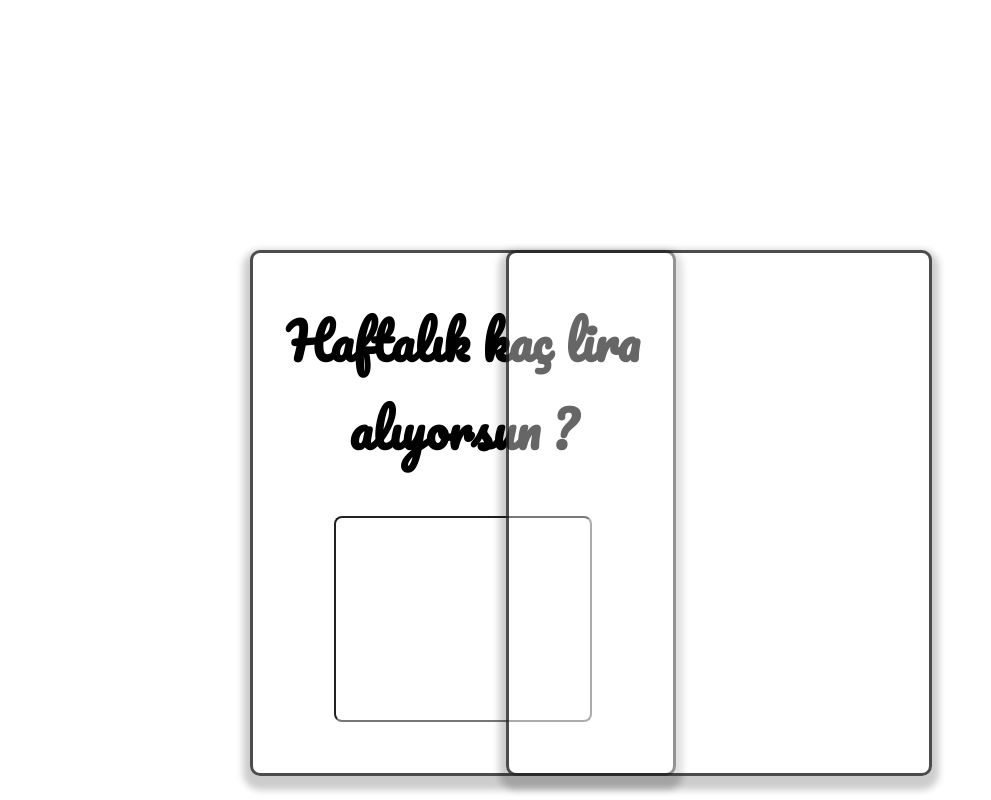
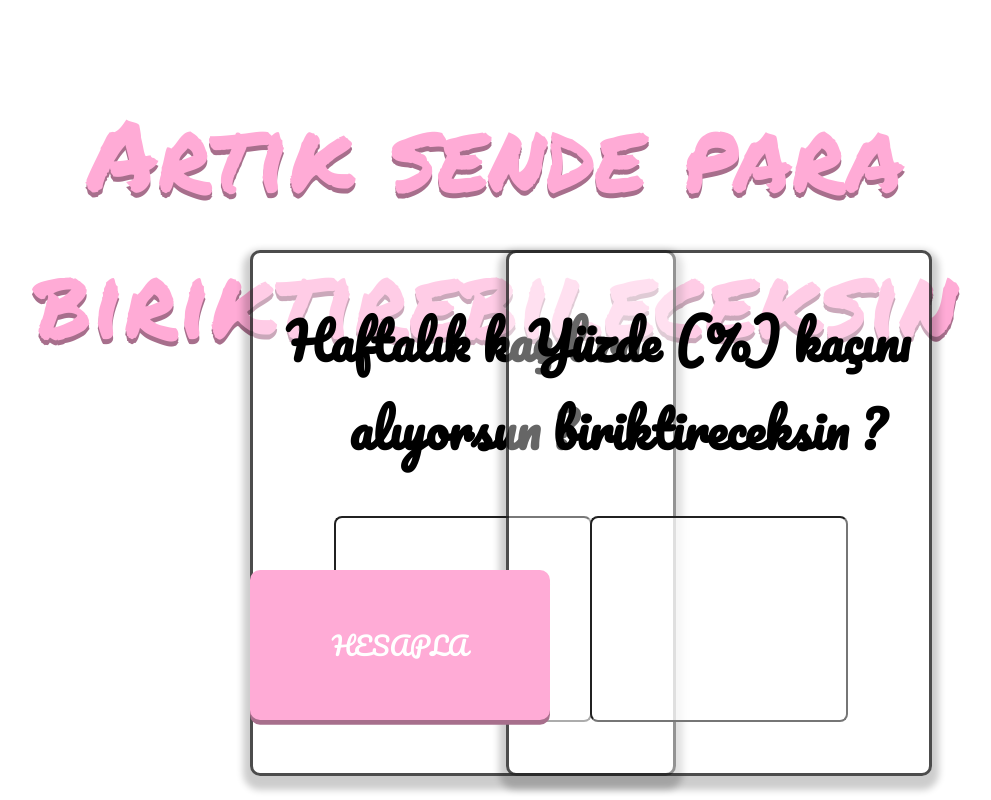
Before and after one commit to GamerTavsan/Harclik-Demo, a plain HTML site: page index.html in a window 1280 px wide. Shown: the whole page, without its empty margins (144-1135 px from the left). Drawn offline with Linux system fonts and the light colour scheme.

Commit message:
button vs.

```diff
--- a/index.html
+++ b/index.html
@@ -11,10 +11,14 @@
 <body>
     <!-- Container-->
     <div class="image-container">
+        <!--Ana Yazı-->
+        <div class="anayazi">Artık sende para biriktirebileceksin </div>
         <!--Harçlık-->
-        <div id="harçlık"><h1 id="harçlık-yazı">Haftalık kaç lira alıyorsun ?</h1><input type="text" id="para" size="24" onkeypress="return isNumberKey(event)"></div>
+        <div id="harçlık"><h1 id="harçlık-yazı">Haftalık kaç lira alıyorsun ?</h1><input type="text" id="para" size="24" onkeypress="return isNumberKey(event)" maxlength="15"></div>
         <!--Yüzdelik-->
-        <div id="yüzde"></div>
+        <div id="yüzde"><h1 id="yüzde-yazı">Yüzde (%) kaçını biriktireceksin ?</h1><input type="text" id="yüzdelik" size="24" onkeypress="return isNumberKey(event)" maxlength="3"></div>
+        <!--Buton-->
+        <button id="buton">HESAPLA</button>
     </div>
     <!--Script-->
     <script src="scripts.js"></script>
--- a/style.css
+++ b/style.css
@@ -1,5 +1,7 @@
 
 @import url('https://fonts.googleapis.com/css2?family=Pacifico&display=swap');
+@import url('https://fonts.googleapis.com/css2?family=Comfortaa&family=Kaushan+Script&family=Oswald&display=swap');
+@import url('https://fonts.googleapis.com/css2?family=Permanent+Marker&display=swap');
 
 html{
     box-sizing: border-box;
@@ -10,7 +12,7 @@ body{
 }
 
 .image-container{
-text-align: center;
+    text-align: center;
 }
 
 #harçlık {
@@ -29,6 +31,23 @@ text-align: center;
 
 }
 
+#harçlık-yazı {
+    font-size: 50px;
+    font-family: 'Pacifico', sans-serif;
+}
+
+#para {
+    width: 250px;
+    height: 200px;
+    margin: 10px;
+    border-radius: 8px;
+    font-family: 'Pacifico', sans-serif;
+    font-size: 60px;
+    text-align: center;
+    background-color: rgba(256,256,256,0.7);
+}
+
+
 #yüzde {
     width: 400px;
     height: 500px;
@@ -45,16 +64,58 @@ text-align: center;
 
 }
 
-#harçlık-yazı {
+#yüzde-yazı {
     font-size: 50px;
     font-family: 'Pacifico', sans-serif;
 }
 
-#para {
+#yüzdelik {
     width: 250px;
     height: 200px;
     margin: 10px;
     border-radius: 8px;
     font-family: 'Pacifico', sans-serif;
-    font-size: 40px;
+    font-size: 60px;
+    text-align: center;
+    background-color: rgba(256,256,256,0.7);
 }
+
+.anayazi {
+    font-family: 'Permanent Marker', sans-serif;
+    font-size: 100px;
+    position: absolute;
+    top: 10%;
+    width: 90%;
+    right: 5%;
+    color: rgb(255, 171, 214);
+    text-shadow:  rgb(167, 111, 140) 0 0.3rem;
+
+}
+
+
+button {
+    font-family: 'Pacifico', sans-serif;
+    cursor: pointer;
+    font-size: 1.6rem;
+    height: 150px;
+    width: 300px;
+    border: none;
+    border-radius: 10px;
+    color: white;
+    background: rgb(255, 171, 214);
+    outline: none;
+    padding: 0.5rem 1.8rem;
+    box-shadow: 0 0.3rem rgb(167, 111, 140);
+    position: absolute;
+    bottom: 10%;
+    right: 45.8%;
+}
+
+button:hover{
+    filter:brightness(103%)
+}
+
+button:active{
+    transform: translate(0,0.3rem);
+    box-shadow: 0 0.1rem  rgb(167, 111, 140);
+}
```
